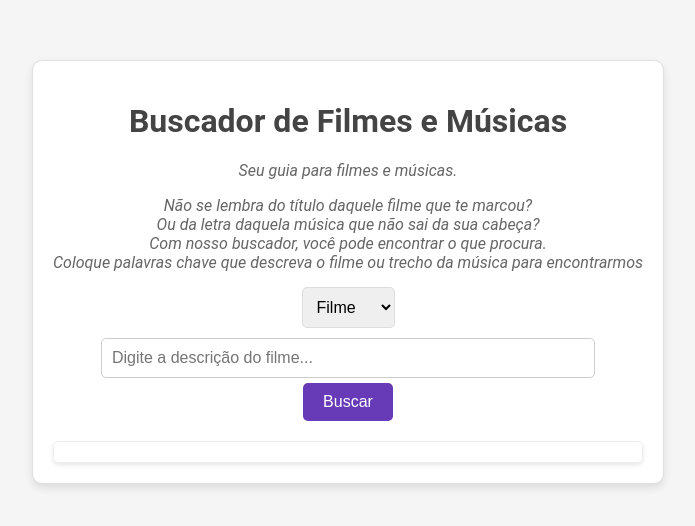
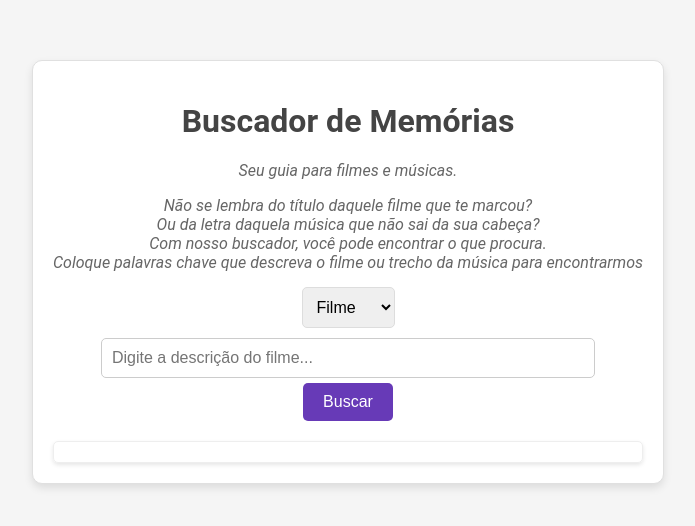
Before and after one commit to carloswilliam863/MediaFinder, a plain HTML site: page index.html in a window 1280 px wide. Shown: the part 148-674 px from the top of the page, without its empty margins (292-987 px from the left). Drawn offline with Linux system fonts and the light colour scheme.

Commit message:
Update index.html

```diff
--- a/index.html
+++ b/index.html
@@ -7,7 +7,7 @@
     <link rel="stylesheet" href="styles.css"> </head>
 <body>
     <div class="container">
-        <h1>Buscador de Filmes e Músicas</h1>
+        <h1>Buscador de Memórias</h1>
         <p class="objetivo">Seu guia para filmes e músicas.</p>
 
 
```
